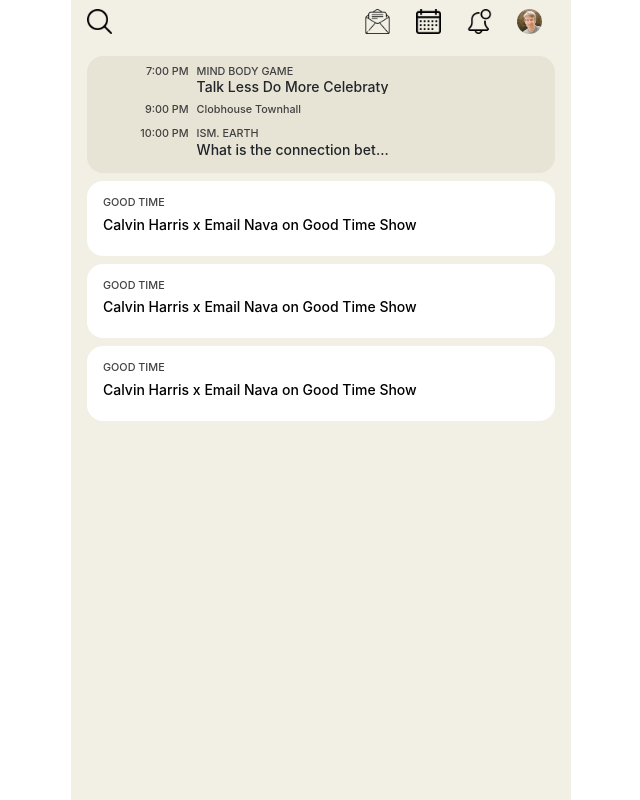
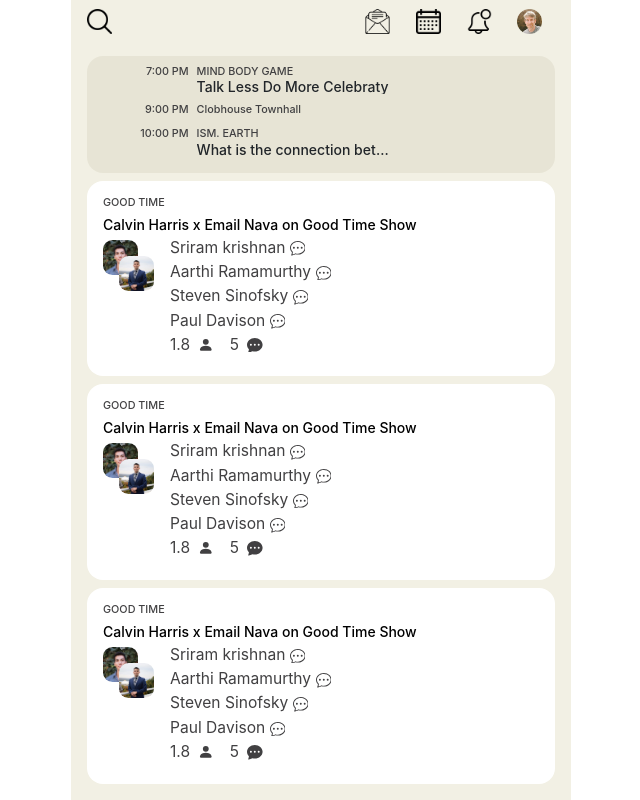
Before and after one commit to drummer-Yurii/clubhouse-clone, a React (Create React App) app: page /home in a window 1280 px wide. Shown: the whole page, without its empty margins (319-959 px from the left). Built offline with nearby package versions, Linux system fonts and the light colour scheme.

Commit message:
add details to roomInfoCard component

```diff
--- a/package.json
+++ b/package.json
@@ -9,6 +9,7 @@
     "bootstrap": "^4.6.0",
     "react": "^18.2.0",
     "react-dom": "^18.2.0",
+    "react-icons": "^4.7.1",
     "react-phone-number-input": "^3.2.18",
     "react-router": "^5.3.4",
     "react-router-dom": "^5.3.4",
--- a/src/components/RoomInfoCard.js
+++ b/src/components/RoomInfoCard.js
@@ -1,17 +1,36 @@
 import React, { useState, useEffect } from "react";
 import style from '../style/roomCard.module.css';
+import { BsChatDots, BsChatDotsFill, BsFillPersonFill } from 'react-icons/bs';
 import data from '../data/roomCard.json';
 
 export default function RoomInfoCard(props) {
     return (
         <>
-            {/* <h2>I am the room info card</h2> */}
             {data.map((item) => (
                 <div>
                     <div>
                         <div className={style.roomCardContainer}>
                             <h6>{item.title}</h6>
                             <h2>{item.sub_title}</h2>
+                            <div className={style.roomMembers}>
+                                <div>
+                                    <img src="/images/user-img.jpg" alt="" />
+                                    <img src="/images/user-img2.jpg" alt="" />
+                                </div>
+                                <div>
+                                    {item.members.map((person) => (
+                                        <p>
+                                            {person.first_name} {person.last_name} <BsChatDots />
+                                        </p>
+                                    ))}
+                                    <p className="d-flex align-items-center">
+                                        <span className="mr-2">1.8</span>
+                                        <BsFillPersonFill />
+                                        <span className="mx-2"></span>{" "}
+                                        <span className="mr-2">5</span> <BsChatDotsFill />
+                                    </p>
+                                </div>
+                            </div>
                         </div>
                     </div>
                 </div>
--- a/src/style/roomCard.module.css
+++ b/src/style/roomCard.module.css
@@ -18,3 +18,33 @@
     line-height: 1;
     color: #000000;
 }
+
+.roomMembers img {
+    width: 35px;
+    height: 35px;
+    border-radius: 0.6em;
+}
+
+.roomMembers {
+    display: flex;
+    align-items: flex-start;
+}
+
+.roomMembers p {
+    font-size: 0.975em;
+    font-weight: 400;
+    line-height: 1;
+    margin-bottom: 0.5em;
+    color: var(--textColor);
+}
+
+.roomMembers>div:first-child {
+    position: relative;
+    margin-right: 2em;
+}
+
+.roomMembers>div:first-child>img:nth-child(2) {
+    position: absolute;
+    left: 1em;
+    top: 1em;
+}
```
Also changed, not shown: 1 other file (tests, documents, lock files or other folders).
